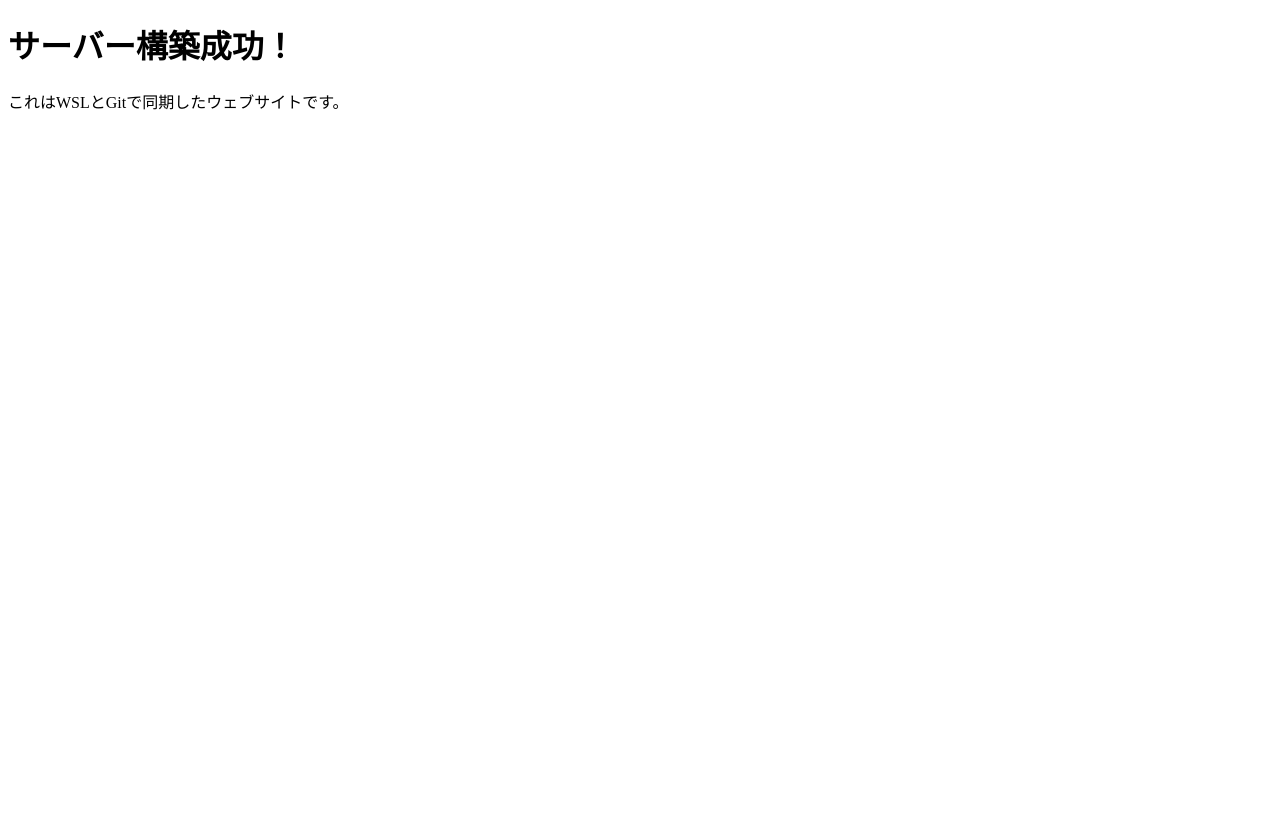
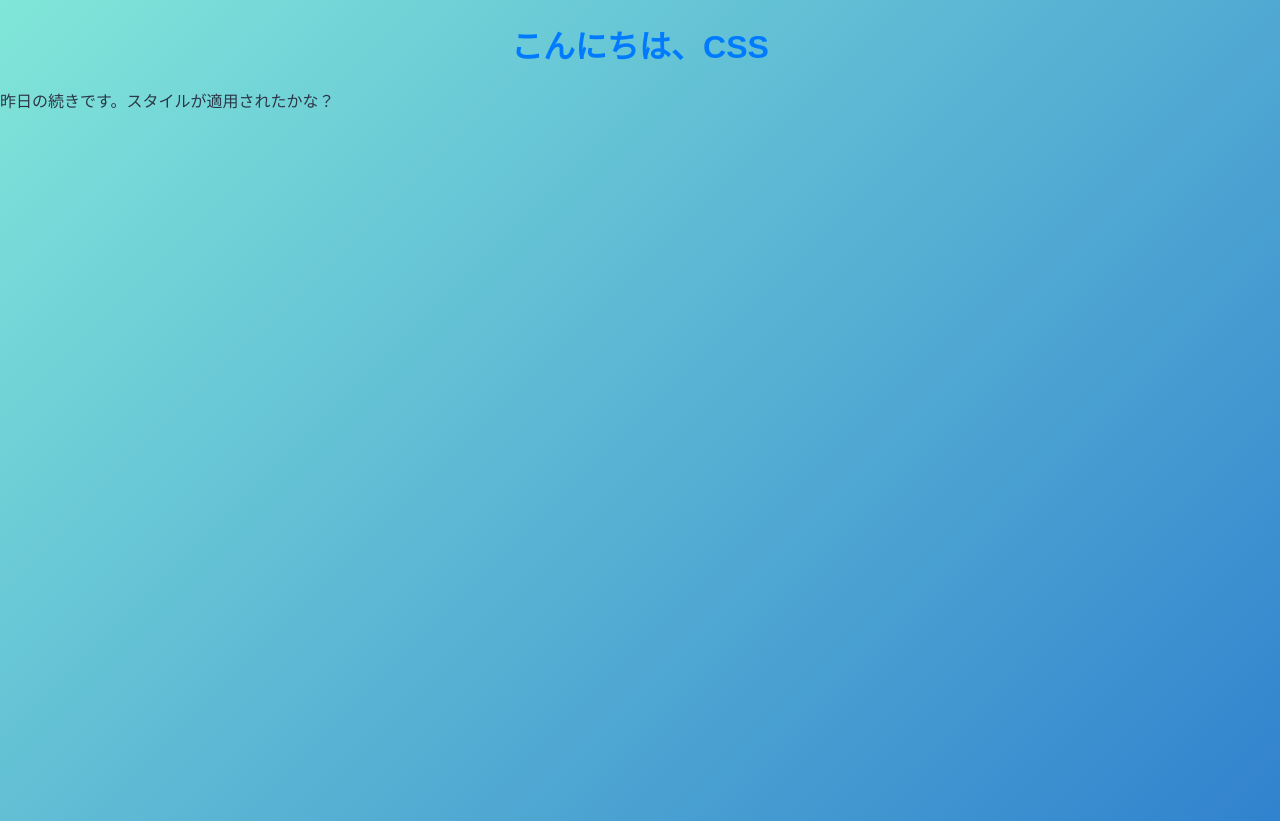
Before and after one commit to fuanxiudian-droid/my-project, a plain HTML site: page index.html in a window 1280 px wide. Before the commit the page ends 800 px from the top, so only its background shows below. Drawn offline with Linux system fonts and the light colour scheme.

Commit message:
背景変更

```diff
--- a/index.html
+++ b/index.html
@@ -1,11 +1,12 @@
 <!DOCTYPE html>
-<html>
+<html lang="ja">
     <head>
         <meta charset="UTF-8">
-        <title>マイサーバー</title>
+        <title>CSSの練習</title>
+        <link rel="stylesheet" href="style.css">
     </head>
     <body>
-        <h1>サーバー構築成功！</h1>
-        <p>これはWSLとGitで同期したウェブサイトです。</p>
+        <h1>こんにちは、CSS</h1>
+        <p>昨日の続きです。スタイルが適用されたかな？</p>
     </body>
 </html>
--- /dev/null
+++ b/style.css
@@ -0,0 +1,19 @@
+/* style.css */
+body {
+    margin: 0;
+    min-height: 100vh;
+    background: linear-gradient(135deg, #81e6d9 0%, #3182ce 100%);
+
+    font-family: sans-serif;
+    color: #2d3748;
+}
+
+h1 {
+    color: #007bff;
+    text-align: center;
+}
+
+p {
+    font-size: 16px;
+    line-height: 1.6;
+}
```
